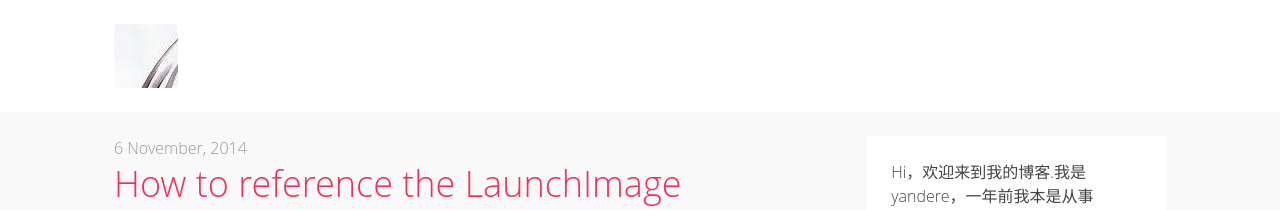
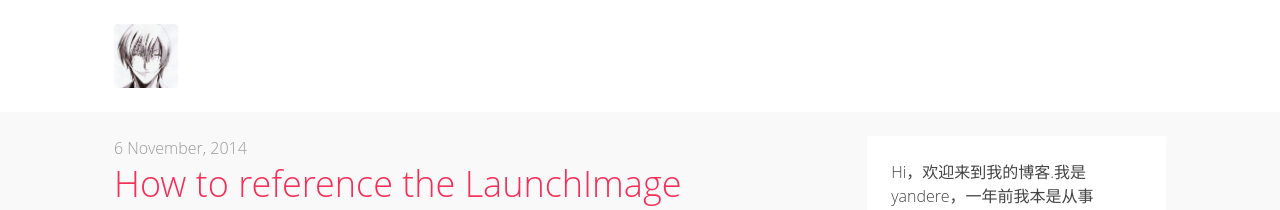
Before and after one commit to MarchYandere/MarchYandere.github.io, a Jekyll site: the page built from _posts/2014-11-06-how-to-reference-the-LaunchImage.md, in a window 1280 px wide. Shown: the top 210 px of the page. Built offline with Jekyll 4.4.1, drawn with Linux system fonts in a browser that asks for light colours; Markdown is read by kramdown in place of the engine named in the settings.

Commit message:
post style

```diff
--- a/css/syntax.css
+++ b/css/syntax.css
@@ -13,4 +13,4 @@ body{ margin:0px; padding:0px;}
 
 .page-head{ border-style: none; border-width:0px;}
 
-.image-home { width:64px; height:64px; background:url(../images/person-photo.png); border-radius:4px;}
+.image-home { width:64px; height:64px; background:url(../images/person-photo64x64.png); border-radius:4px;}
```
Also changed, not shown: images/person-photo64x64.png (added).
